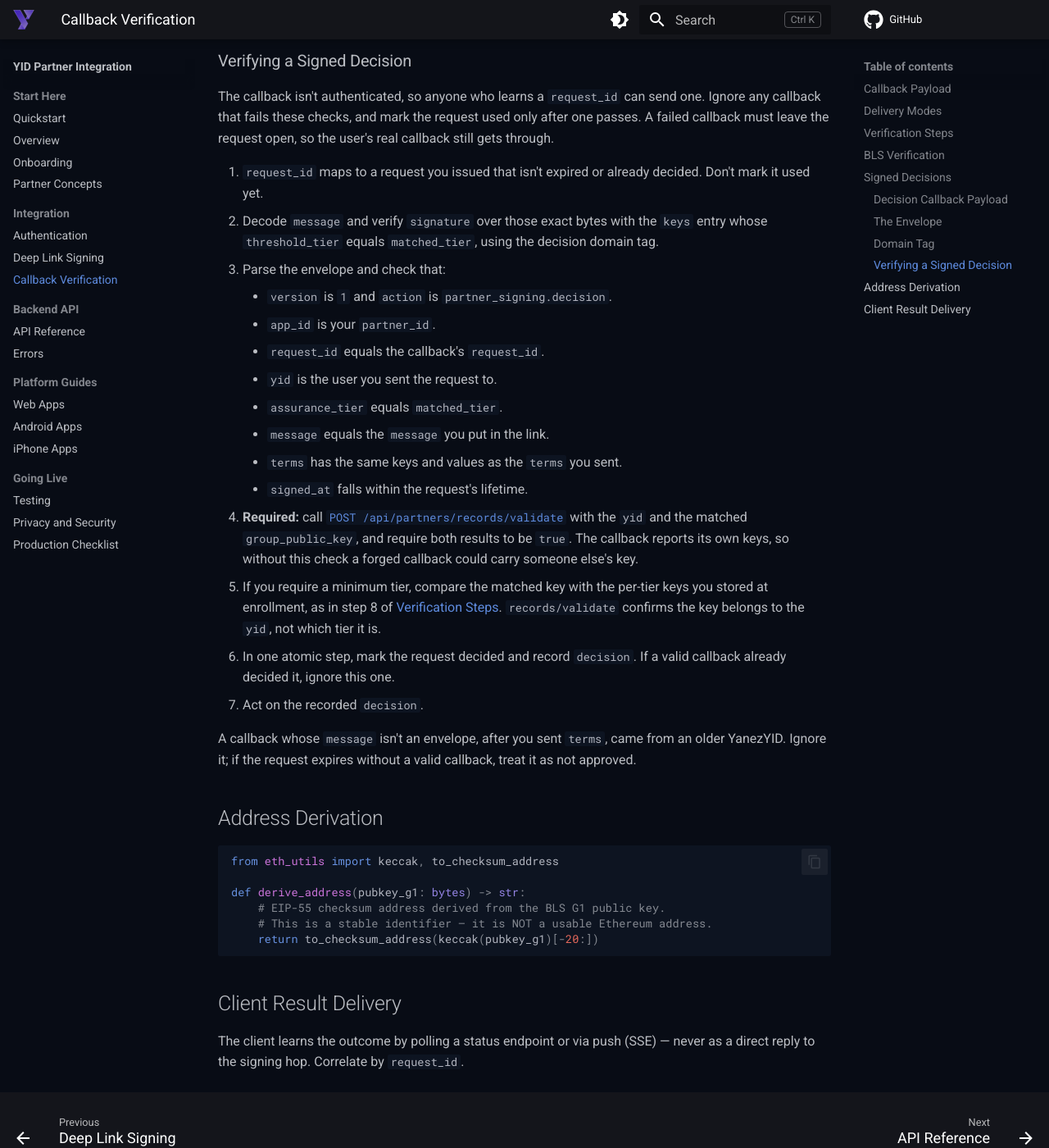
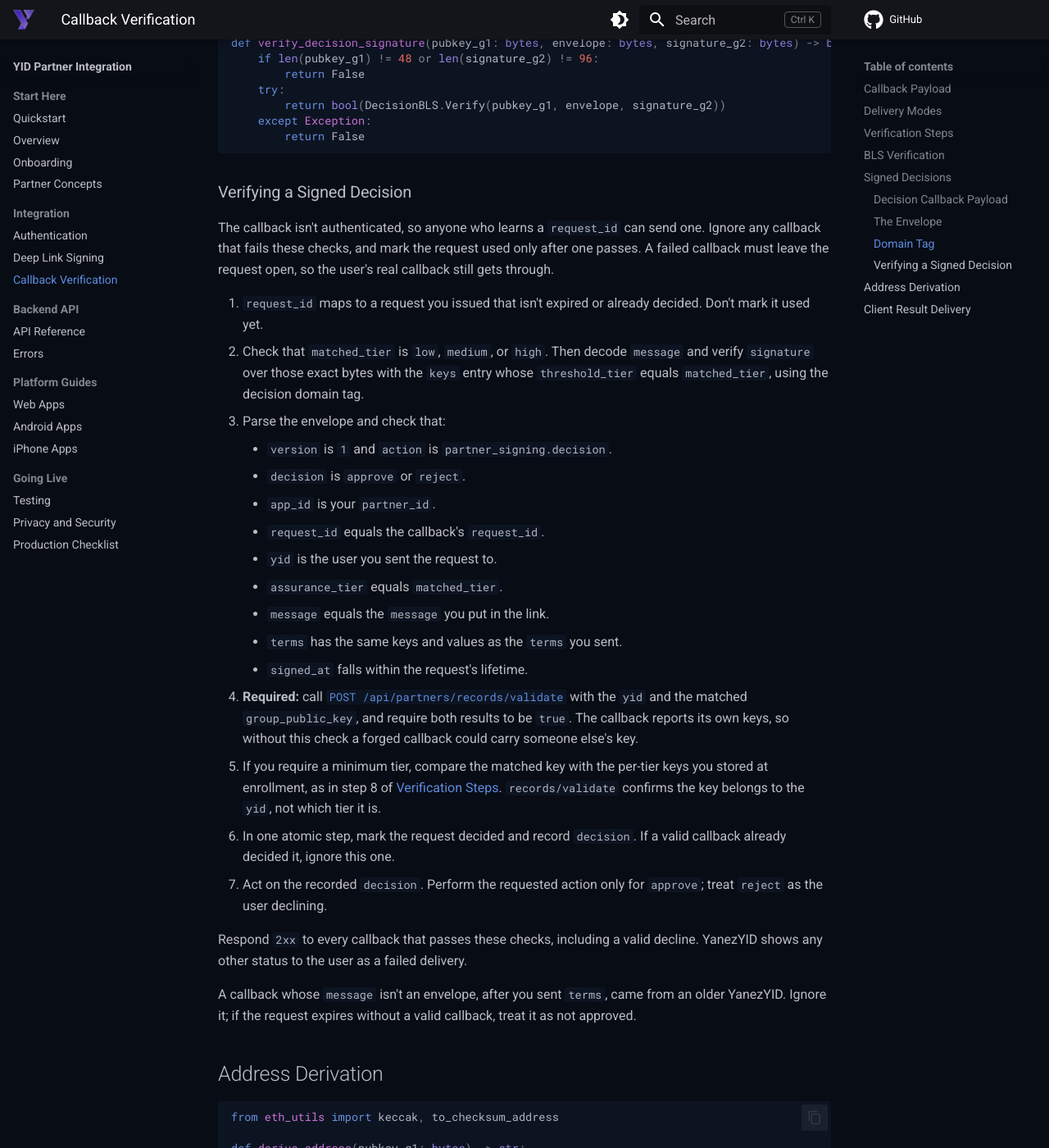
Before and after one commit to yanez-compliance/docs-yanez-ai, an MkDocs documentation site: the page built from docs/yid/callback.md, in a window 1280 px wide and 1400 px high, scrolled down 5200 px. Shown: the whole window at 82% size. Built offline with MkDocs 1.6.1 and Material for MkDocs 9.7.7, drawn with Linux system fonts in a browser that asks for light colours; comment, search, counter and statistics services are not loaded; some of the changed text lies outside the part shown.

Commit message:
docs(yid): scope legacy callback steps and tighten decision checks (YAN-1474)
The older callback payload and verification steps now say they apply to
links without terms, and point terms links to the signed-decision steps.
Those steps now require matched_tier to be low, medium, or high and
decision to be approve or reject, act only on approve, and answer every
valid callback, decline included, with 2xx. The terms rules now say the
envelope holds the decoded terms, not the parameter's original bytes.

```diff
--- a/docs/yid/callback.md
+++ b/docs/yid/callback.md
@@ -10,6 +10,9 @@
 equal that challenge exactly.
 
 ## Callback Payload
+
+This section and [Verification Steps](#verification-steps) describe links
+without `terms`. For a link with `terms`, see [Signed Decisions](#signed-decisions).
 
 YanezYID POSTs `application/json`:
 
@@ -85,6 +88,11 @@
 signature over the decoded `message` bytes regardless of how the result arrived.
 
 ## Verification Steps
+
+These steps apply to links without `terms`. For a link with `terms`, follow
+[Verifying a Signed Decision](#verifying-a-signed-decision) instead: the
+callback carries a signed envelope rather than your `message`, and you mark the
+request used only after a callback passes.
 
 All of the following must hold before the callback is accepted. Mark the
 challenge consumed on first receipt, regardless of outcome — challenges are
@@ -209,11 +217,13 @@
 
 1. `request_id` maps to a request you issued that isn't expired or already
    decided. Don't mark it used yet.
-2. Decode `message` and verify `signature` over those exact bytes with the
-   `keys` entry whose `threshold_tier` equals `matched_tier`, using the
-   decision domain tag.
+2. Check that `matched_tier` is `low`, `medium`, or `high`. Then decode
+   `message` and verify `signature` over those exact bytes with the `keys`
+   entry whose `threshold_tier` equals `matched_tier`, using the decision
+   domain tag.
 3. Parse the envelope and check that:
     - `version` is `1` and `action` is `partner_signing.decision`.
+    - `decision` is `approve` or `reject`.
     - `app_id` is your `partner_id`.
     - `request_id` equals the callback's `request_id`.
     - `yid` is the user you sent the request to.
@@ -231,7 +241,11 @@
    key belongs to the `yid`, not which tier it is.
 6. In one atomic step, mark the request decided and record `decision`. If a
    valid callback already decided it, ignore this one.
-7. Act on the recorded `decision`.
+7. Act on the recorded `decision`. Perform the requested action only for
+   `approve`; treat `reject` as the user declining.
+
+Respond `2xx` to every callback that passes these checks, including a valid
+decline. YanezYID shows any other status to the user as a failed delivery.
 
 A callback whose `message` isn't an envelope, after you sent `terms`, came
 from an older YanezYID. Ignore it; if the request expires without a valid
```
Also changed, not shown: docs/yid/deep-link-signing.md (+4 -2 lines).
